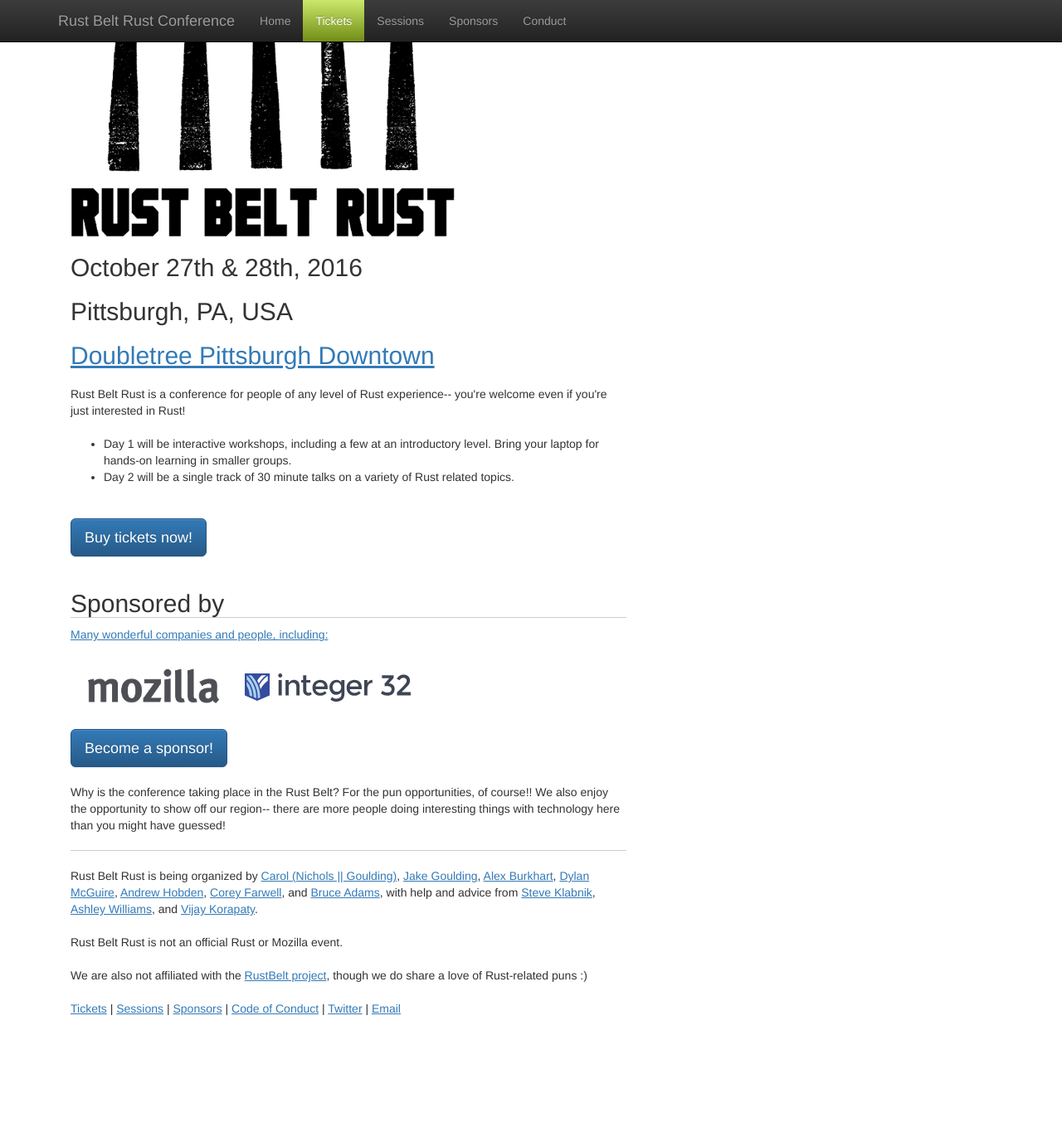
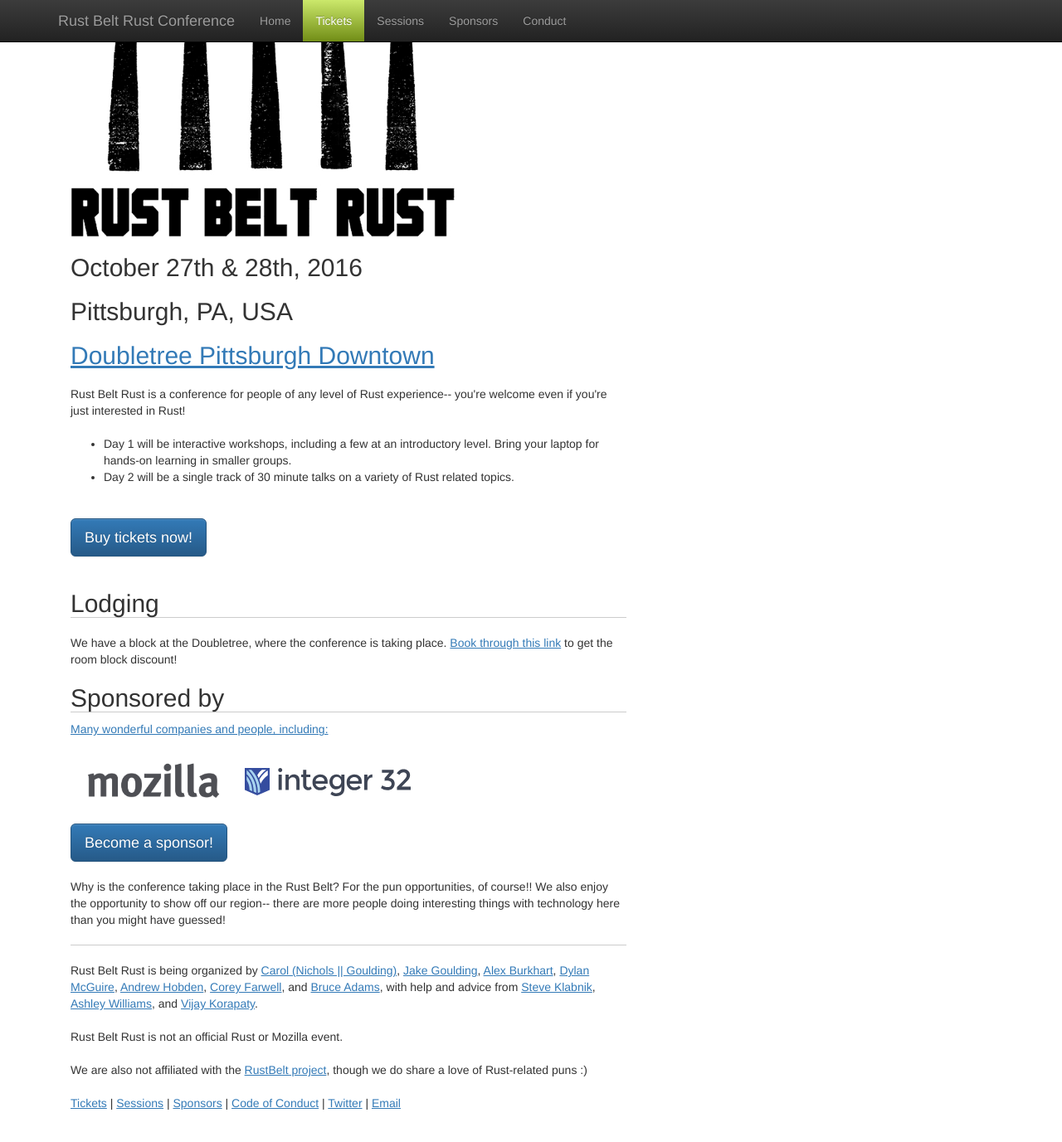
Before and after one commit to rustbeltrust/2016, a Jekyll site: the page built from index.html, in a window 1280 px wide and 1400 px high, scrolled down 315 px. Shown: the top 1377 px of the window at 83% size. Built offline with Jekyll 4.4.1, drawn with Linux system fonts in a browser that asks for light colours; nearby versions of some CDN libraries; Markdown is read by kramdown in place of the engine named in the settings; the list of posts is cut into pages by our own code; before the commit the page ends 1601 px from its top, so only the background shows below that.

Commit message:
Add hotel block info

```diff
--- a/index.html
+++ b/index.html
@@ -18,6 +18,12 @@
 </div>
 <div class="buynow">
     <a class="btn btn-primary btn-lg" role="button" href="https://rust-belt-rust.eventbrite.com">Buy tickets now!</a>
+</div>
+<div class="hotel">
+    <h2>Lodging</h2>
+    <p>
+        We have a block at the Doubletree, where the conference is taking place. <a href="http://doubletree.hilton.com/en/dt/groups/personalized/P/PITDTDT-RBR-20161026/index.jhtml?WT.mc_id=POG">Book through this link</a> to get the room block discount!
+    </p>
 </div>
 <div class="homepage-sponsors">
     <h2>Sponsored by</h2>
--- a/styles.css
+++ b/styles.css
@@ -120,6 +120,7 @@
     line-height: 6;
 }
 
-.homepage-sponsors h2 {
+.homepage-sponsors h2,
+.hotel h2 {
     border-bottom: 1px solid #ccc;
 }
```
